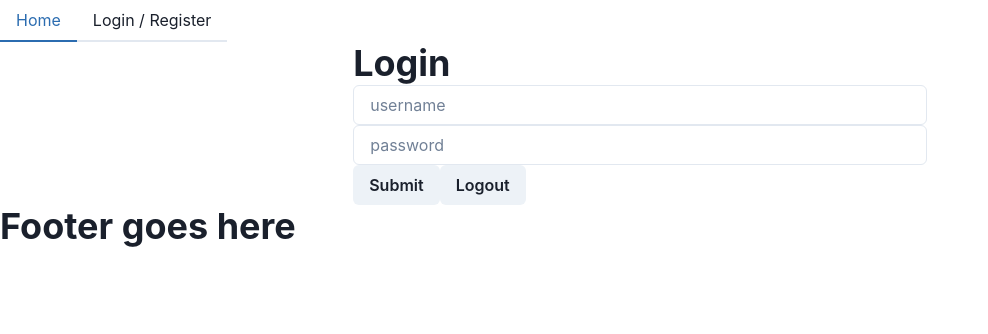
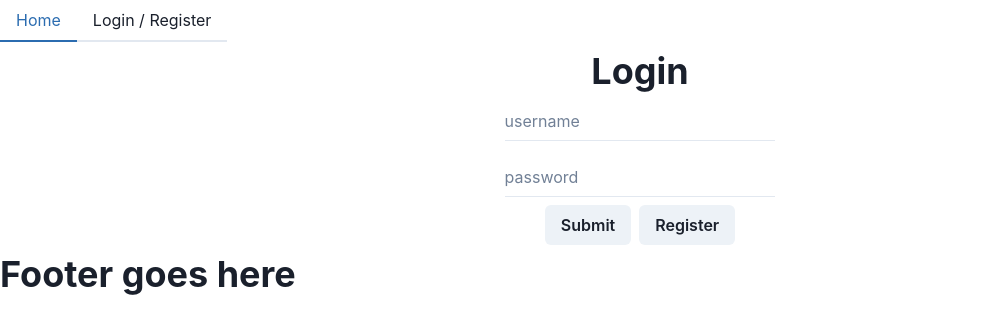
Before and after one commit to EyanAnd/Co-schedule-Project, a React (Create React App) app: page /favorites in a window 1280 px wide. Shown: the top 334 px of the page, without its empty margins (0-988 px from the left). Built offline with nearby package versions, Linux system fonts and the light colour scheme; no server answers.

Commit message:
added in register and login functionality

```diff
--- a/src/components/App.js
+++ b/src/components/App.js
@@ -1,25 +1,27 @@
 import { Flex } from '@chakra-ui/react';
 import { useSelector, useDispatch } from 'react-redux';
-
+import { useEffect, useState } from 'react';
 import { HashRouter as Router, Switch, Route, Redirect } from 'react-router-dom';
 // import components
 import ProtectedRoute from './ProtectedRoute/ProtectedRoute';
 import FavoritesPage from './FavoritesPage/FavoritesPage';
 import HomePage from './HomePage/HomePage';
 import LoginPage from './LoginPage/LoginPage';
-import RegisterModal from './RegisterModal/RegisterModal';
+import RegisterPage from './RegisterPage/RegisterPage';
 import Nav from './Nav/Nav';
 import Footer from './Footer/Footer';
 
 function App() {
 
   // init use dispatch
-
+  const dispatch = useDispatch();
   // grab user from the store
   const user = useSelector((store) => store.user);
 
   // use effect to watch when the user changes
-
+  useEffect(() => {
+    dispatch({ type: 'FETCH_USER' });
+  }, [dispatch]);
 
   return (
     <Router>
@@ -28,6 +30,9 @@ function App() {
         <Nav />
       </Flex>
       <Switch>
+        <Route exact path='/register'>
+          <RegisterPage />
+        </Route>
         {/* protected route for a users favorites list */}
         <ProtectedRoute exact path='/favorites'>
           <FavoritesPage />
@@ -41,9 +46,6 @@ function App() {
           :
           // if they are not logged in, bring them to the login page
           <LoginPage />}
-        <Route exact path='/register'>
-          <RegisterModal />
-        </Route>
         <Route exact path='/login'>
           <LoginPage />
         </Route>
--- a/src/components/LoginPage/LoginPage.jsx
+++ b/src/components/LoginPage/LoginPage.jsx
@@ -1,8 +1,7 @@
-import { Container, Flex, Heading, Input, Button } from "@chakra-ui/react";
+import { Container, Flex, Heading, Input, Button  } from "@chakra-ui/react";
 import { useState } from "react";
 import { useDispatch } from "react-redux";
 import { useHistory } from "react-router-dom";
-import LogoutButton from "../LogoutButton/LogoutButton";
 
 export default function LoginPage() {
     // set state for username and password
@@ -37,14 +36,18 @@ export default function LoginPage() {
 
 
     return (
-        <Flex>
-            <Container>
-                <Heading>Login</Heading>
-                <Input placeholder="username" value={username} onChange={(e) => setUsername(e.target.value)} />
-                <Input placeholder="password" type="password" value={password} onChange={(e) => setPassword(e.target.value)} />
-                <Button onClick={login} >Submit</Button>
-                <LogoutButton />
-            </Container>
-        </Flex>
+            <Flex display={'flex'} flexDirection={'row'} gap={2} padding={2}>
+                <Container flexDirection={'column'} display={'flex'} alignItems={'center'} >
+                    <Heading>Login</Heading>
+                    <Flex flexDirection={'column'} width={'50%'} gap={4} padding={2}>
+                        <Input variant={'flushed'} placeholder="username" value={username} onChange={(e) => setUsername(e.target.value)} />
+                        <Input variant={'flushed'} placeholder="password" type="password" value={password} onChange={(e) => setPassword(e.target.value)} />
+                    </Flex>
+                    <Flex flexDirection={'row'} gap={2}>
+                        <Button onClick={login} >Submit</Button>
+                        <Button onClick={() => history.push('/register')}>Register</Button>
+                    </Flex>
+                </Container>
+            </Flex>
     )
 }
--- a/src/components/Nav/Nav.jsx
+++ b/src/components/Nav/Nav.jsx
@@ -1,9 +1,9 @@
-import { Flex, Heading, Tabs, TabList, TabPanels, Tab, TabPanel } from "@chakra-ui/react";
+import { Flex, Tabs, TabList, Tab } from "@chakra-ui/react";
 import { useSelector } from "react-redux";
 import { useHistory } from "react-router-dom";
 // imports for components on the nav bar
 import LogoutButton from "../LogoutButton/LogoutButton";
-import LoginPage from "../LoginPage/LoginPage";
+
 
 
 export default function Nav() {
@@ -20,7 +20,7 @@ export default function Nav() {
                     <TabList>
                         <Tab onClick={() => history.push('/#/home')}>Home</Tab>
                         <Tab onClick={() => history.push('/favorites')}>Favorites</Tab>
-                        <Tab>Logout</Tab>
+                        <LogoutButton />
                     </TabList>
                 </Tabs>)
                 :
--- a/src/components/ProtectedRoute/ProtectedRoute.jsx
+++ b/src/components/ProtectedRoute/ProtectedRoute.jsx
@@ -4,7 +4,7 @@ import { useSelector } from 'react-redux';
 
 
 function ProtectedRoute({ component, children, ...props }) {
-    const user = useSelector((store) => store.User); // grab the user from the reducer store
+    const user = useSelector((store) => store.user); // grab the user from the reducer store
 
     const ProtectedComponent = component || (() => children); // protected component could be passed in or as a child prop
 
--- a/src/components/RegisterModal/RegisterModal.jsx
+++ /dev/null
@@ -1,9 +0,0 @@
-import { Flex, Heading } from "@chakra-ui/react";
-
-export default function RegisterModal() {
-    return (
-        <Flex>
-            <Heading>Register Modal</Heading>
-        </Flex>
-    )
-}
--- /dev/null
+++ b/src/components/RegisterPage/RegisterPage.jsx
@@ -0,0 +1,43 @@
+import { Center, Button, Flex, Heading, Container, Input } from "@chakra-ui/react";
+import { useState } from "react";
+import { useHistory } from "react-router-dom";
+import { useDispatch } from "react-redux";
+export default function RegisterPage() {
+    // set state for username and password
+    const [username, setUsername] = useState('');
+    const [password, setPassword] = useState('');
+
+    // init use dispatch
+    const dispatch = useDispatch();
+
+    // init use history
+    const history = useHistory();
+
+    const registerUser = (event) => {
+        event.preventDefault();
+
+        dispatch({
+            type: 'REGISTER',
+            payload: {
+                username: username,
+                password: password,
+            },
+        });
+    };
+
+    return (
+        <Flex display={'flex'} flexDirection={'row'} gap={2} padding={2}>
+        <Container flexDirection={'column'} display={'flex'} alignItems={'center'} >
+            <Heading>Register</Heading>
+            <Flex flexDirection={'column'} width={'50%'} gap={4} padding={2}>
+                <Input variant={'flushed'} placeholder="username" value={username} onChange={(e) => setUsername(e.target.value)} />
+                <Input variant={'flushed'} placeholder="password" type="password" value={password} onChange={(e) => setPassword(e.target.value)} />
+            </Flex>
+            <Flex flexDirection={'row'} gap={2}>
+                <Button onClick={registerUser} >Register</Button>
+                <Button onClick={() => history.push('/login')}>Login</Button>
+            </Flex>
+        </Container>
+    </Flex>
+    )
+}
--- a/src/redux/sagas/login.saga.js
+++ b/src/redux/sagas/login.saga.js
@@ -26,11 +26,11 @@ function* login(action) {
     } catch (error) {
         // TODO: make more specific errors.
         console.log('there was an error logging in a user ', error) // log the error
-        // if (error.response.status === 401) {
-        //     yield put({ type: 'LOGIN_FAILED' });
-        // } else {
-        //     yield put({ type: 'LOGIN_FAILED_NO_CODE' });
-        // }
+        if (error.response.status === 401) {
+            yield put({ type: 'LOGIN_FAILED' });
+        } else {
+            yield put({ type: 'LOGIN_FAILED_NO_CODE' });
+        }
     }
 };
 
--- a/src/redux/sagas/user.saga.js
+++ b/src/redux/sagas/user.saga.js
@@ -24,7 +24,3 @@ function* fetchUser() {
 }
 
 export default userSaga;
-
-// TODO make a register modal and
-// a logout button to logout to continue
-// to test the login and logout functionality
```
